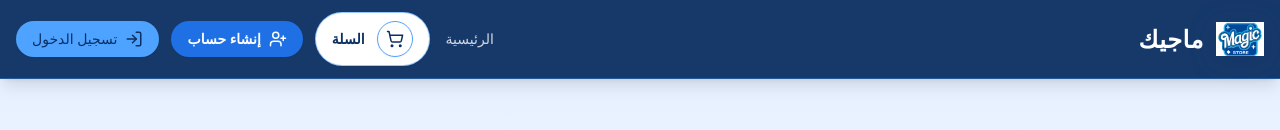
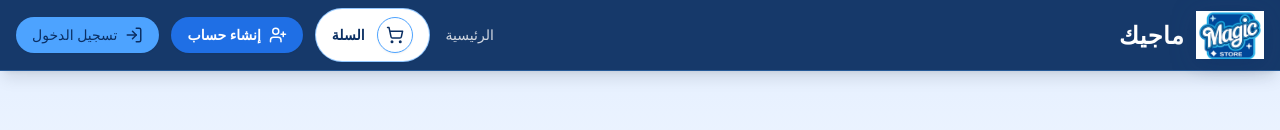
Before and after one commit to lami216/shop8, a React (Vite) app in the folder frontend/: page / in a window 1280 px wide. Shown: the top 130 px of the page. Built offline with nearby package versions, Linux system fonts and the light colour scheme; no server answers.

Commit message:
Adjust navbar logo visibility and height (#4)

```diff
--- a/frontend/src/App.jsx
+++ b/frontend/src/App.jsx
@@ -47,7 +47,7 @@ function App() {
 
         return (
                 <div className='relative min-h-screen bg-payzone-navy text-payzone-white'>
-                        <div className='relative z-50 pt-20'>
+                        <div className='relative z-50 pt-16'>
                                 <Navbar />
                                 <Routes>
                                         <Route path='/' element={<HomePage />} />
--- a/frontend/src/components/Navbar.jsx
+++ b/frontend/src/components/Navbar.jsx
@@ -30,13 +30,13 @@ const Navbar = () => {
 
         return (
                 <header className='fixed top-0 right-0 z-40 w-full border-b border-payzone-indigo/30 bg-magic-navy/95 text-white backdrop-blur-xl shadow-lg transition-all duration-300'>
-                        <div className='container mx-auto px-4 py-3'>
+                        <div className='container mx-auto px-4 py-2'>
                                 <div className='flex flex-wrap items-center justify-between gap-4'>
                                         <Link to='/' className='flex items-center gap-3 text-white'>
                                                 <img
                                                         src='/magic-logo.png'
                                                         alt='Magic Store'
-                                                        className='h-12 w-12 object-contain drop-shadow-[0_4px_12px_rgba(11,47,99,0.35)]'
+                                                        className='block h-auto w-auto max-h-12 object-contain drop-shadow-[0_4px_12px_rgba(11,47,99,0.35)]'
                                                 />
                                                 <span className='text-2xl font-semibold uppercase tracking-wide'>{t("common.appName")}</span>
                                         </Link>
```
